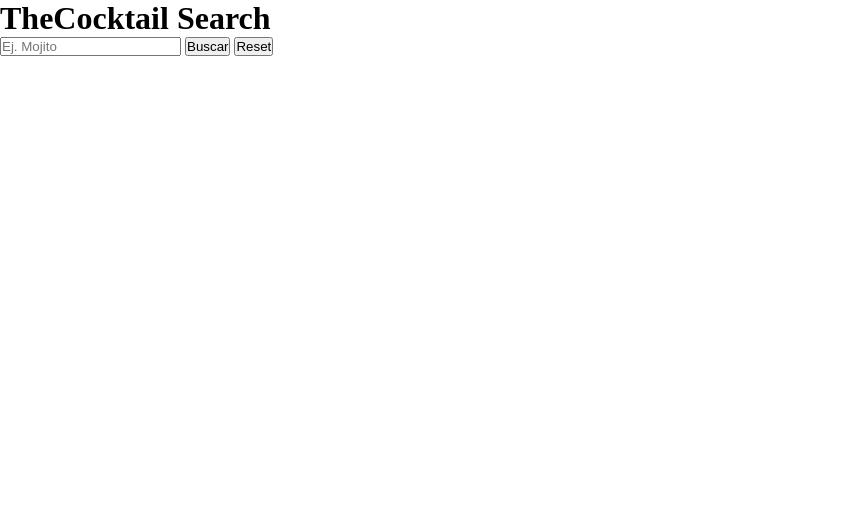
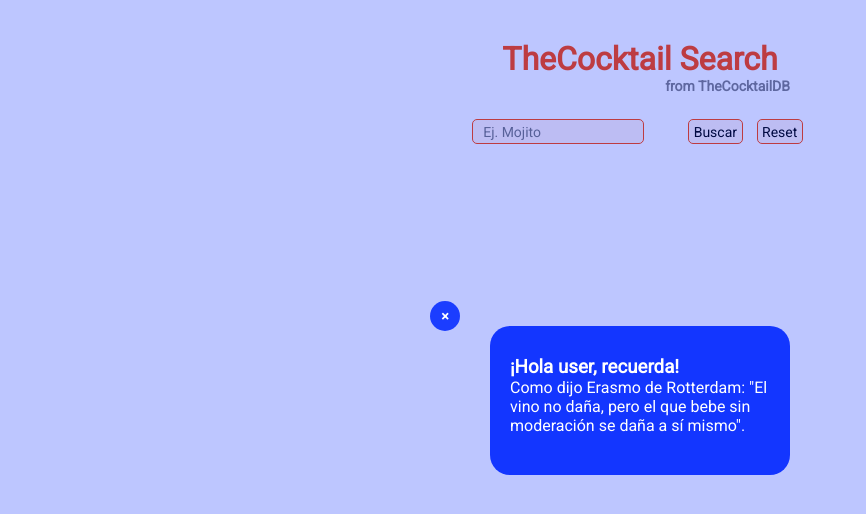
Before and after one commit to Adalab/modulo-2-evaluacion-final-patriciapallares, a website: page docs/index.html in a window 1280 px wide. Shown: the whole page, without its empty margins (0-866 px from the left). Drawn offline with Linux system fonts and the light colour scheme.

Commit message:
run doc x2

```diff
--- a/docs/index.html
+++ b/docs/index.html
@@ -12,21 +12,23 @@
     <title>TheCocktail Search</title>
   </head>
   <body>
-    <main>
-      <h1>TheCocktail Search</h1>
+    <main class="main">
+      <h1 class="main__title">TheCocktail Search</h1>
+      <h3 class="main__subtitle">from TheCocktailDB</h3>
       <div>
         <form action="">
-          <input class="js_search_input" type="text" name="" id="" placeholder="Ej. Mojito" />
-          <button class="js_search_button">Buscar</button>
-          <button class="js_reset_button">Reset</button>
+          <input class="js_search_input form__input" type="text" name="" id="" placeholder="Ej. Mojito" />
+          <button class="js_search_button form__btn">Buscar</button>
+          <button class="js_reset_button form__btn">Reset</button>
         </form>
       </div>
       <div class="sections">
         <section class="js_favorites_section hidden">
-          <h2>Favoritos:</h2>
+          <h2 class="subtitle">Favoritos:</h2>
           <ul class="js_favorites_list">
             <!-- <li>
               <article>
+
                 <img src=https://placekitten.com/200/300 />
                 <h3>Mojito</h3>
               </article>
@@ -35,7 +37,7 @@
         </section>
 
         <section class="js_search_section hidden">
-          <h2>Búsqueda:</h2>
+          <h2 class="subtitle">Búsqueda:</h2>
           <ul class="js_search_list">
             <!-- <li>
               <article>
@@ -54,6 +56,18 @@
 
         </section>
       </div>
+
+      <div class="background hidden js_modal">
+        <div class="modal__window">
+          <div class="js_close_btn modal__button modal__close">
+            <button class=""> <p class="btn">×</p></button>
+          </div>
+          <h3 class="modal__title">¡Hola user, recuerda!</h3>
+          <p class="modal__text">Como dijo Erasmo de Rotterdam: "El vino no daña, pero el que bebe sin moderación se daña a sí mismo".
+          </p>
+        </div>
+      </div>
+
     </main>
     <script src="./assets/js/main.js"></script>
   </body>
```
Also changed, not shown: docs/assets/css/main.css (+1 -1 lines), docs/assets/js/main.js (+1 -1 lines).
